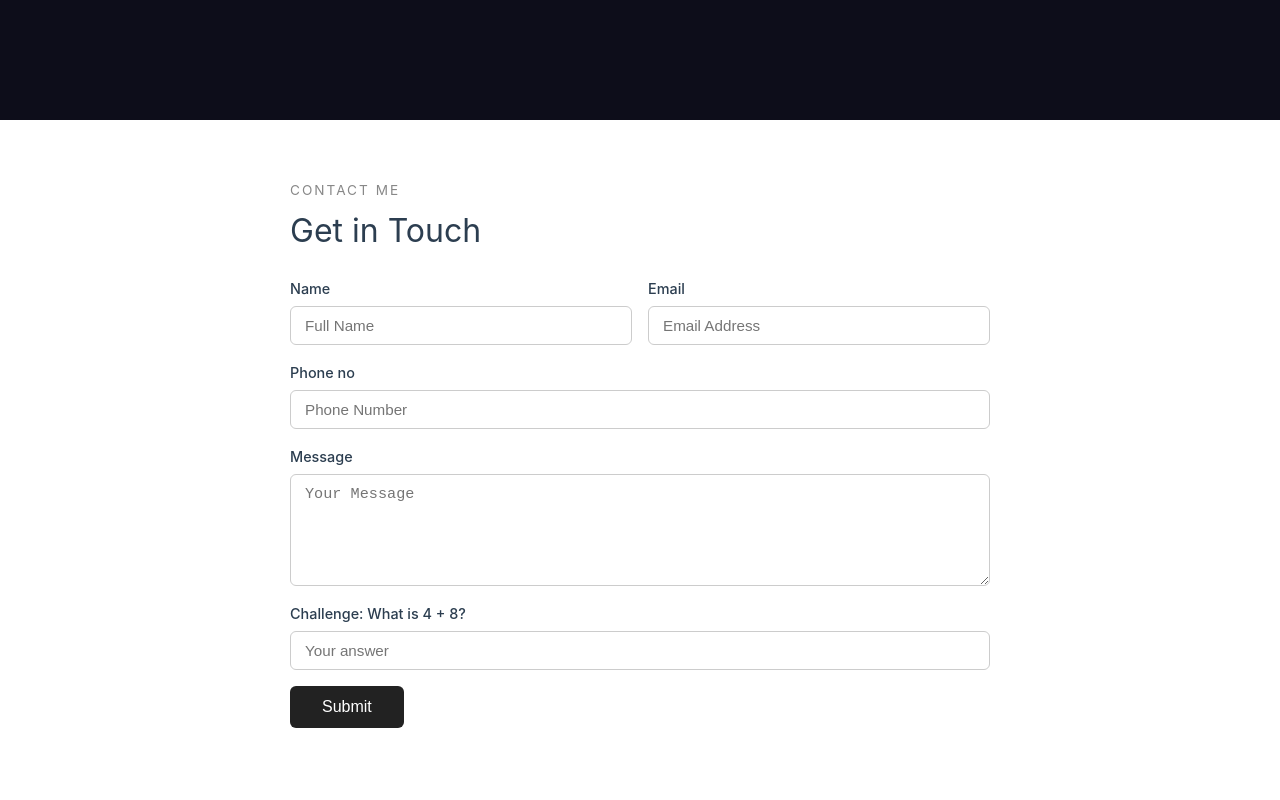
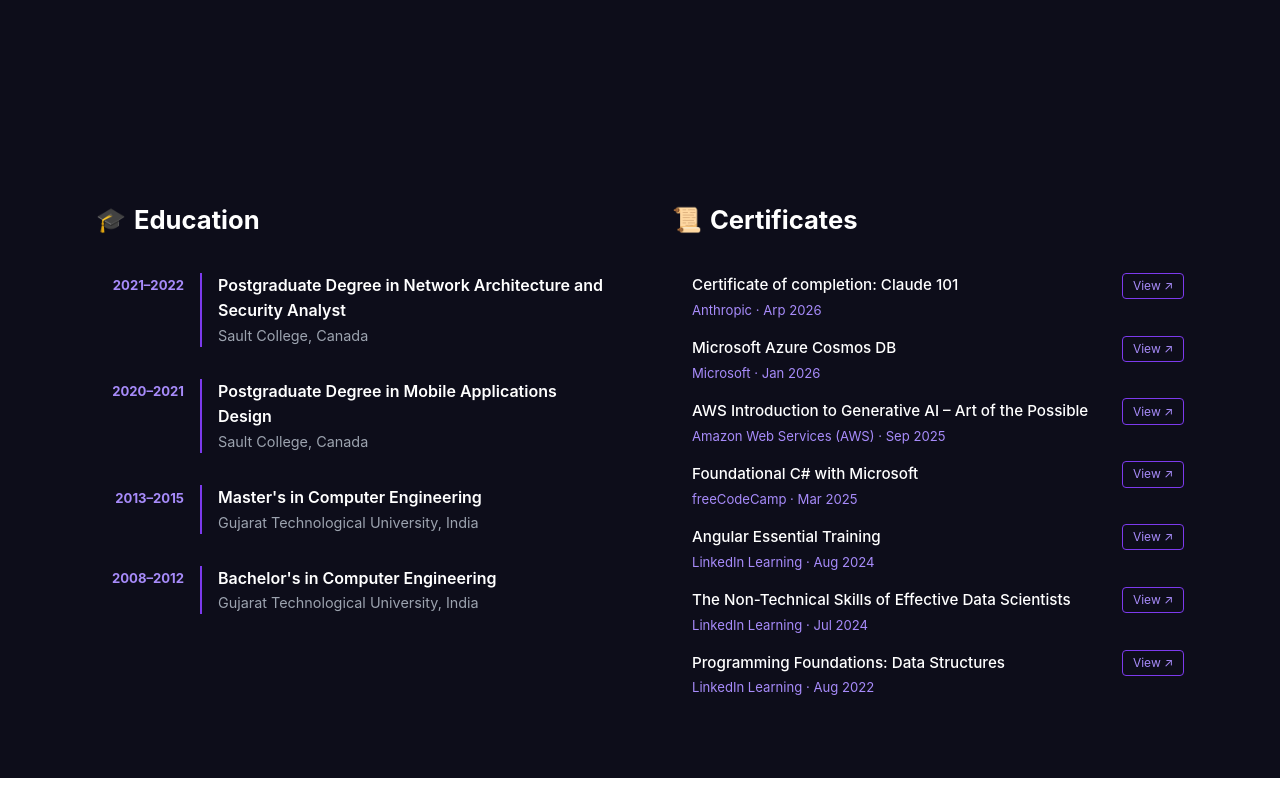
Before and after one commit to vaibhavi20042345/Portfolio, a Vue app: page / in a window 1280 px wide. Shown: the part 680-1480 px from the top of the page. Built offline with nearby package versions, Linux system fonts and the light colour scheme.

Commit message:
Education

```diff
--- a/src/App.vue
+++ b/src/App.vue
@@ -4,6 +4,7 @@
 import TheWelcome from './components/TheWelcome.vue'
 import Home from './components/Home.vue'
 import Connect from './components/Contact.vue';
+import Education from './components/Education.vue';
 </script>
 
 <template>
@@ -18,6 +19,7 @@
 
   <main>
     <Home />
+    <Education/>
     <Connect/>
   </main>
 </template>
--- /dev/null
+++ b/src/components/Education.vue
@@ -0,0 +1,197 @@
+<script setup lang="ts">
+const education = [
+  { year: '2021–2022', degree: 'Postgraduate Degree in Network Architecture and Security Analyst', school: 'Sault College, Canada' },
+  { year: '2020–2021', degree: 'Postgraduate Degree in Mobile Applications Design', school: 'Sault College, Canada' },
+  { year: '2013–2015', degree: "Master's in Computer Engineering", school: 'Gujarat Technological University, India' },
+  { year: '2008–2012', degree: "Bachelor's in Computer Engineering", school: 'Gujarat Technological University, India' },
+]
+
+const certificates = [
+  { name: 'Certificate of completion: Claude 101', issuer: 'Anthropic', date: 'Arp 2026', link:'https://verify.skilljar.com/c/2cwmopv3qc96' },
+  { name: 'Microsoft Azure Cosmos DB', issuer: 'Microsoft', date: 'Jan 2026' , link:'https://www.coursera.org/account/accomplishments/verify/SN4AM7NJYMIR' },
+  { name: 'AWS Introduction to Generative AI – Art of the Possible', issuer: 'Amazon Web Services (AWS)', date: 'Sep 2025', link:'https://www.linkedin.com/in/vaibhavi0490/overlay/Certifications/1491127015/treasury?profileId=ACoAAC-DUQ4BdT0wpMDsGcX_8ATOJ0-qLrVtLVI'},
+  { name: 'Foundational C# with Microsoft', issuer: 'freeCodeCamp', date: 'Mar 2025', link:'https://www.freecodecamp.org/certification/fcc74564a36-34ed-4436-b034-59406e262735/foundational-c-sharp-with-microsoft' },
+  { name: 'Angular Essential Training', issuer: 'LinkedIn Learning', date: 'Aug 2024', link:'https://www.linkedin.com/learning/certificates/a4f13cc493854c59103a5e771001c8eed4fb37779f552fea66e47040581d588c?lipi=urn%3Ali%3Apage%3Ad_flagship3_profile_view_base_certifications_details%3BRARZcV2aTAmasliyDFQ%2B%2BA%3D%3D' },
+  { name: 'The Non-Technical Skills of Effective Data Scientists', issuer: 'LinkedIn Learning', date: 'Jul 2024', link:'https://www.linkedin.com/learning/certificates/25c2b345721b172735a7daaf91c73d547f32e204d80806a45208317ece36efe3?lipi=urn%3Ali%3Apage%3Ad_flagship3_profile_view_base_certifications_details%3BRARZcV2aTAmasliyDFQ%2B%2BA%3D%3D' },
+  { name: 'Programming Foundations: Data Structures', issuer: 'LinkedIn Learning', date: 'Aug 2022', link:'https://www.linkedin.com/learning/certificates/272865c7e2333b3728a0441bf8a56575ddc96cc693109a2dfdd9bbee97025491?lipi=urn%3Ali%3Apage%3Ad_flagship3_profile_view_base_certifications_details%3BRARZcV2aTAmasliyDFQ%2B%2BA%3D%3D' },
+]
+</script>
+
+<template>
+  <section class="education" id="education">
+    <div class="edu-grid">
+
+      <!-- Left: Education Timeline -->
+      <div class="edu-left">
+        <h2 class="section-title"><span class="icon">🎓</span> Education</h2>
+        <div class="timeline">
+          <div class="timeline-item" v-for="item in education" :key="item.year">
+            <div class="timeline-year">{{ item.year }}</div>
+
+            <div class="timeline-content">
+              <p class="degree">{{ item.degree }}</p>
+              <p class="school">{{ item.school }}</p>
+            </div>
+          </div>
+        </div>
+      </div>
+
+      <!-- Right: Certificates -->
+      <div class="edu-right">
+        <h2 class="section-title"><span class="icon">📜</span> Certificates</h2>
+        <ul class="cert-list">
+          <li v-for="cert in certificates" :key="cert.name">
+            <div class="cert-row">
+              <span class="cert-name">{{ cert.name }}</span>
+              <a :href="cert.link" target="_blank" rel="noopener noreferrer" class="cert-btn">View ↗</a>
+            </div>
+            <span class="cert-meta">{{ cert.issuer }} · {{ cert.date }}</span>
+          </li>
+        </ul>
+      </div>
+
+    </div>
+  </section>
+</template>
+
+<style scoped>
+.education {
+  background: #0d0d1a;
+  padding: 5rem 6rem;
+}
+
+.edu-grid {
+  display: grid;
+  grid-template-columns: 1fr 1fr;
+  gap: 4rem;
+}
+
+.section-title {
+  font-size: 1.6rem;
+  font-weight: 700;
+  color: #ffffff;
+  margin-bottom: 2rem;
+  display: flex;
+  align-items: center;
+  gap: 0.5rem;
+}
+
+.icon {
+  font-size: 1.5rem;
+}
+
+/* Timeline */
+.timeline {
+  display: flex;
+  flex-direction: column;
+  gap: 2rem;
+}
+
+.timeline-item {
+  display: flex;
+  align-items: flex-start;
+  gap: 1rem;
+}
+
+.timeline-year {
+  min-width: 5.5rem;
+  font-size: 0.82rem;
+  font-weight: 700;
+  color: #a78bfa;
+  padding-top: 0.15rem;
+  text-align: right;
+  flex-shrink: 0;
+}
+
+/* .timeline-dot {
+  width: 12px;
+  height: 12px;
+  border-radius: 50%;
+  background: #7c3aed;
+  border: 2px solid #a78bfa;
+  flex-shrink: 0;
+  margin-top: 0.3rem;
+} */
+
+.timeline-content {
+  border-left: 2px solid #7c3aed;
+  padding-left: 1rem;
+}
+
+.degree {
+  font-size: 1rem;
+  font-weight: 600;
+  color: #ffffff;
+}
+
+.school {
+  font-size: 0.9rem;
+  color: #9ca3af;
+}
+
+/* Certificates */
+.cert-list {
+  list-style: disc;
+  padding-left: 1.25rem;
+  display: flex;
+  flex-direction: column;
+  gap: 0.9rem;
+}
+
+.cert-list li {
+  color: #d1d5db;
+  font-size: 0.95rem;
+  line-height: 1.5;
+  display: flex;
+  flex-direction: column;
+  gap: 0.15rem;
+}
+
+.cert-row {
+  display: flex;
+  align-items: center;
+  justify-content: space-between;
+  gap: 0.5rem;
+}
+
+.cert-name {
+  color: #ffffff;
+  font-weight: 500;
+}
+
+.cert-btn {
+  font-size: 0.75rem;
+  padding: 0.2rem 0.6rem;
+  border: 1px solid #7c3aed;
+  border-radius: 4px;
+  color: #a78bfa;
+  text-decoration: none;
+  white-space: nowrap;
+  flex-shrink: 0;
+  transition: background 0.2s, color 0.2s;
+}
+
+.cert-btn:hover {
+  background: #7c3aed;
+  color: #fff;
+}
+
+.cert-meta {
+  font-size: 0.82rem;
+  color: #a78bfa;
+}
+
+.cert-list li::marker {
+  color: #7c3aed;
+}
+
+@media (max-width: 768px) {
+  .education {
+    padding: 3rem 1.5rem;
+  }
+  .edu-grid {
+    grid-template-columns: 1fr;
+    gap: 3rem;
+  }
+}
+</style>
--- a/src/components/NavBar.vue
+++ b/src/components/NavBar.vue
@@ -2,6 +2,7 @@
 const links = [
   { label: 'Home', href: '#home' },
   { label: 'About', href: '#about' },
+  { label: 'Education', href: '#education' },
   { label: 'Projects', href: '#projects' },
   { label: 'Contact', href: '#contact' },
 ]
```
